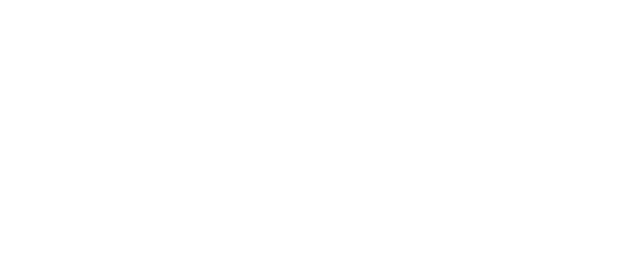
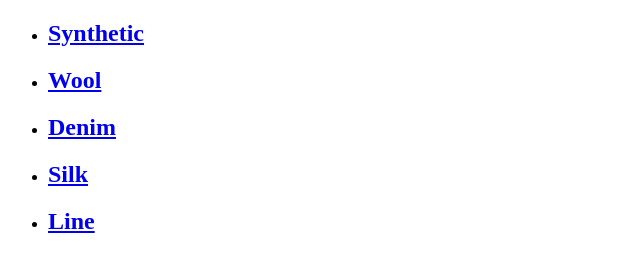
Before and after one commit to KushnarenkoAleksey/lab-work, a plain HTML site: page index.html in a window 1280 px wide. Shown: the whole page, without its empty margins (0-640 px from the left). Drawn offline with Linux system fonts and the light colour scheme.

Commit message:
nav ul li h1 a added

```diff
--- a/index.html
+++ b/index.html
@@ -7,6 +7,24 @@
 	<link rel="stylesheet" href="assets/css/styles.css" />
 </head>
 <body>
-	<div></div>
+	<nav>
+		<ul>
+			<li>
+				<h1><a href="#">Synthetic</a></h1>
+			</li>
+			<li>
+				<h1><a href="#">Wool</a></h1>
+			</li>
+			<li>
+				<h1><a href="#">Denim</a></h1>
+			</li>
+			<li>
+				<h1><a href="#">Silk</a></h1>
+			</li>
+			<li>
+				<h1><a href="#">Line</a></h1>
+			</li>
+		</ul>
+	</nav>
 </body>
 </html>
```
